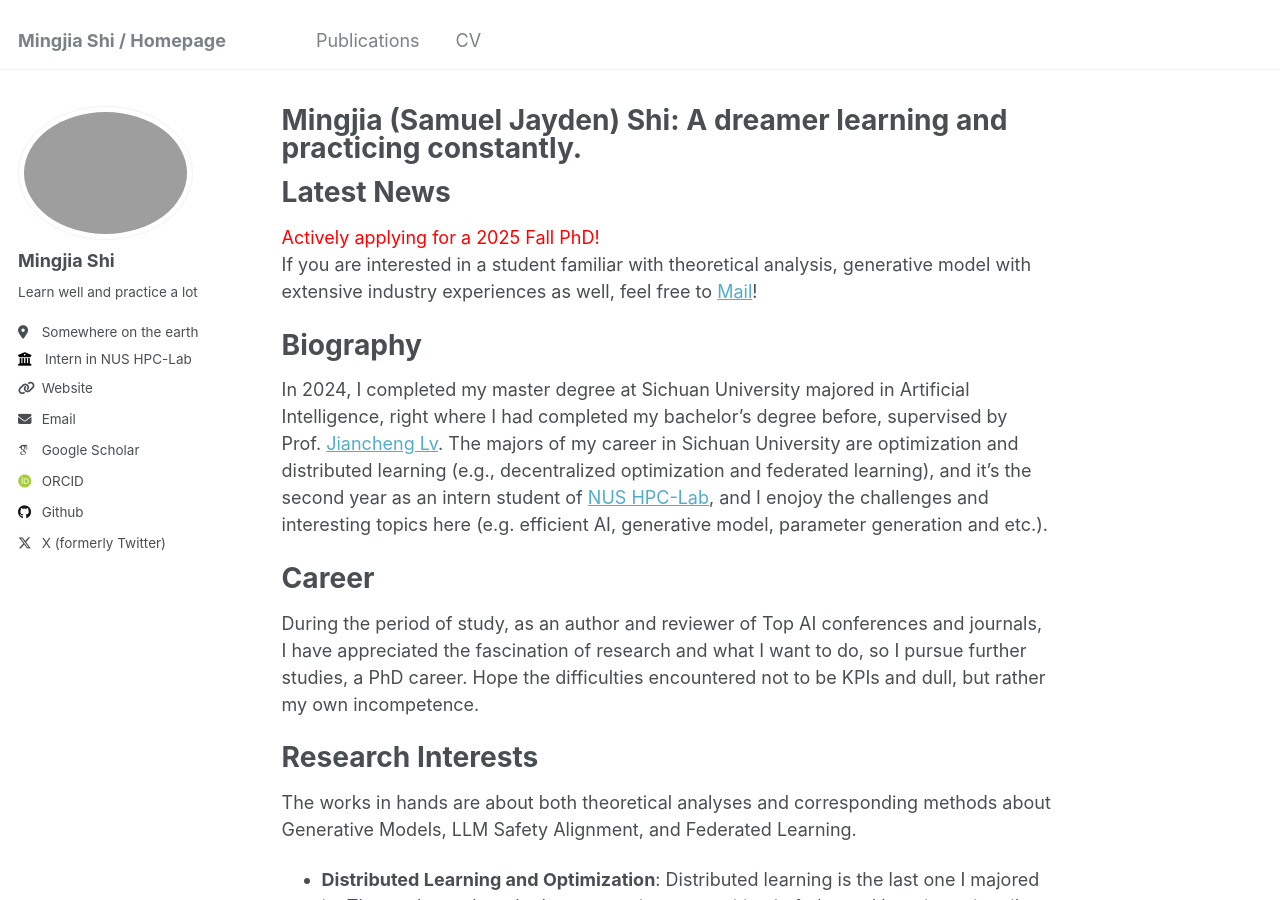
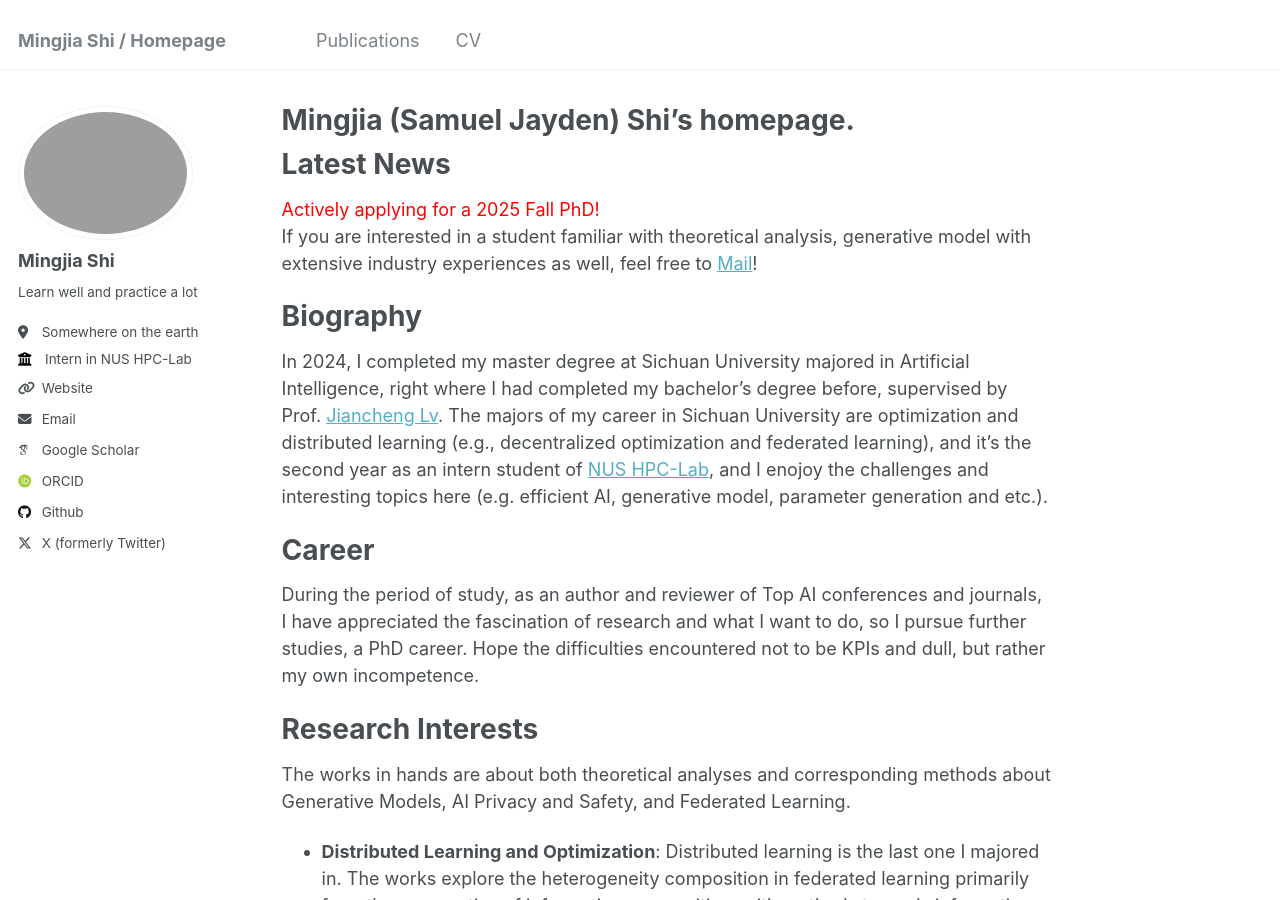
Before and after one commit to BDeMo/homepage, a Jekyll site: the page built from _pages/about.md, in a window 1280 px wide and 900 px high. Built offline with Jekyll 4.4.1, drawn with Linux system fonts in a browser that asks for light colours; some web fonts are replaced.

Commit message:
Winter Update

```diff
--- a/_pages/about.md
+++ b/_pages/about.md
@@ -1,6 +1,6 @@
 ---
 permalink: /
-title: "Mingjia (Samuel Jayden) Shi: A dreamer learning and practicing constantly."
+title: "Mingjia (Samuel Jayden) Shi's homepage."
 author_profile: true
 redirect_from:
   - /about/
@@ -21,7 +21,7 @@ During the period of study, as an author and reviewer of Top AI conferences and
 
 Research Interests
 ======
-The works in hands are about both theoretical analyses and corresponding methods about Generative Models, LLM Safety Alignment, and Federated Learning.
+The works in hands are about both theoretical analyses and corresponding methods about Generative Models, AI Privacy and Safety, and Federated Learning.
 
 
 - **Distributed Learning and Optimization**:
```
